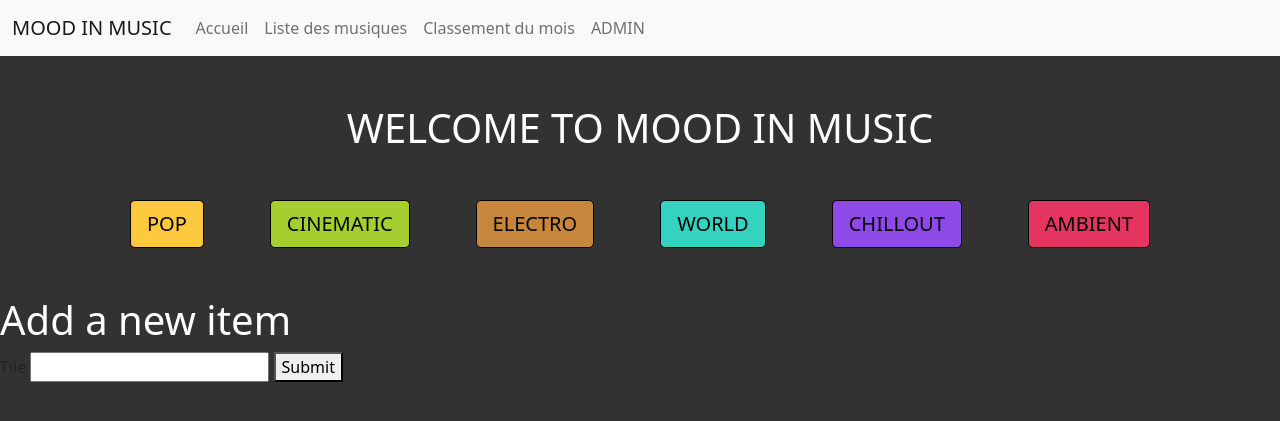
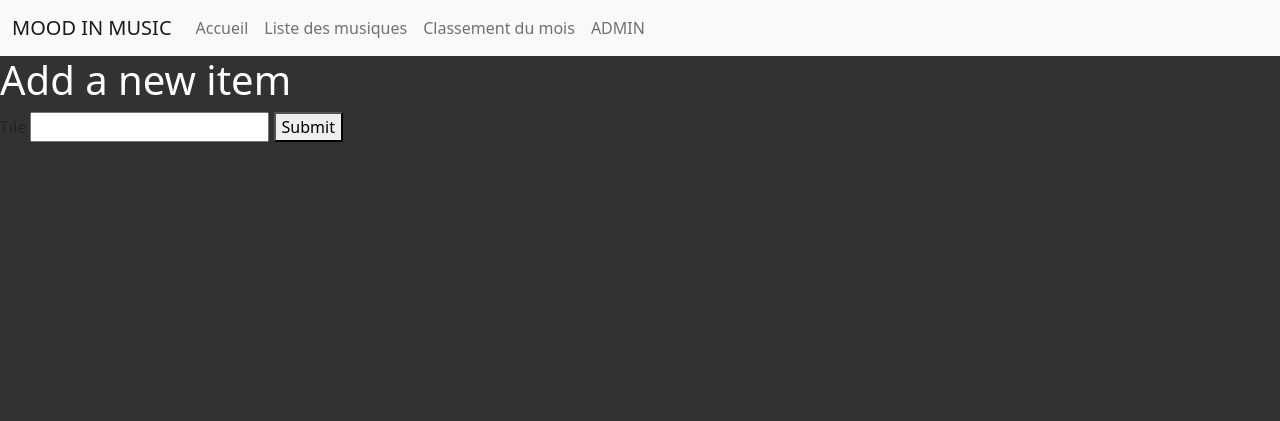
Before and after one commit to WildCodeSchool/2022_03_PHP_Lyon_P2_Mood_In_Music, a PHP site: template src/View/Item/add.html.twig in a window 1280 px wide. Shown: the top 421 px of the page. Run offline with PHP 8.4, Linux system fonts and the light colour scheme; the template is opened without the code that fills it, so the values that code supplies are empty; some libraries are stand-ins or nearby versions.

Commit message:
remove button_genre from layout to not enter conflict with admin user

```diff
--- a/src/View/Home/index.html.twig
+++ b/src/View/Home/index.html.twig
@@ -1,5 +1,6 @@
 {% extends 'layout.html.twig' %}
 
 {% block content %}
+        {% include 'Music/_button_genre.html.twig' %}
     <h1 class="text-center mt-5 mb-5">Hello Wilder !</h1>
 {% endblock %}
--- a/src/View/Music/_button_genre.html.twig
+++ b/src/View/Music/_button_genre.html.twig
@@ -4,7 +4,7 @@
 
 	<div class="d-flex justify-content-between m-5 btn-group-lg " role="group" aria-label="Un groupe de boutons">
 		<button type="button" class="btn btn-primary">
-			<a href="/musics/showPop">POP</a>
+			<a href="">POP</a>
 		</button>
 		<button type="button" class="btn btn-secondary">CINEMATIC</button>
 		<button type="button" class="btn btn-success">ELECTRO</button>
--- a/src/View/Music/listAll.html.twig
+++ b/src/View/Music/listAll.html.twig
@@ -1,5 +1,6 @@
 {% extends 'layout.html.twig' %}
 {% block content %}
+    {% include 'Music/_button_genre.html.twig' %}
 	<main class="container">
 		<div class="row justify-content-around">
 			{% for musical in musics %}
--- a/src/View/layout.html.twig
+++ b/src/View/layout.html.twig
@@ -16,7 +16,6 @@
 
 <body>
     {% include 'Music/_header.html.twig' %}
-    {% include 'Music/_button_genre.html.twig' %}
     {% block content %}{% endblock %}
     {% block javascript %}{% endblock %}
 </body>
```
